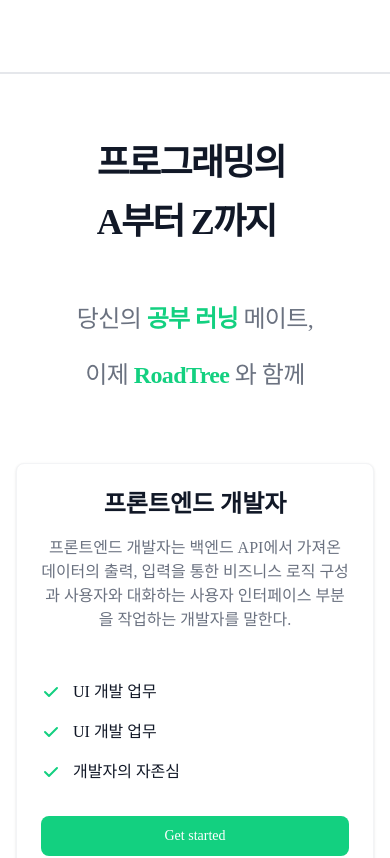
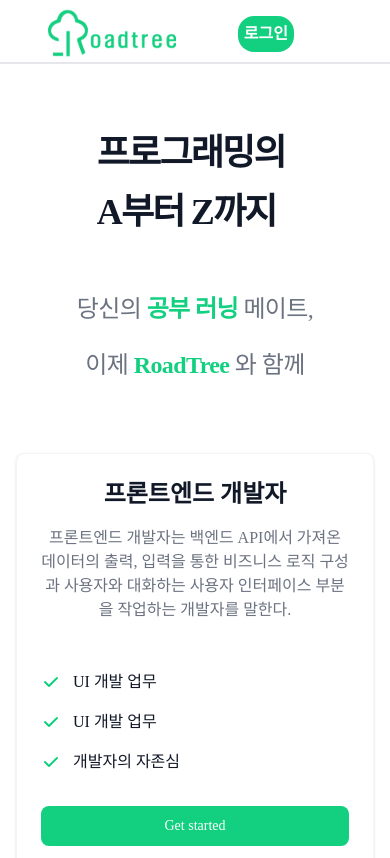
Before and after one commit to ph2-critical/roadTree-client, a Next.js app: page / in a window 390 px wide. Shown: the top 858 px of the page. Built offline with nearby package versions, Linux system fonts and the light colour scheme; no server answers; what @tailwindcss/custom-forms would draw is missing.

Commit message:
chore : Amplitude 멘토링 전 커밋

```diff
--- /dev/null
+++ b/src/components/RoadmapPage/MainGreenBtn.tsx
@@ -0,0 +1,17 @@
+export default function MainGreenBtn(props: {
+  string: string;
+  onClick: () => void;
+  class?: string;
+}) {
+  return (
+    <button
+      className={
+        'text-white bg-main hover:brightness-95 focus:ring-4 focus:ring-primary-200 font-medium rounded-lg text-sm px-5 py-2.5 text-center' +
+        props.class
+      }
+      onClick={props.onClick}
+    >
+      {props.string}
+    </button>
+  );
+}
--- a/src/components/RoadmapPage/Navbar.tsx
+++ b/src/components/RoadmapPage/Navbar.tsx
@@ -24,16 +24,16 @@
   }, []);
 
   return (
-    <header className="relative z-50 py-4 border-b-2">
-      <div className="mx-auto max-w-7xl px-2  flex flex-wrap lg:flex-nowrap">
-        <Link className="mt-10 lg:mt-0 lg:grow lg:basis-0" href="/">
-          <Logo className="hidden text-lg text-white md:flex hover:cursor-pointer" />
+    <header className="relative z-50 py-2 border-b-2 h-16">
+      <div className="px-2 flex flex-wrap mx-10">
+        <Link className="mt-0 grow basis-0" href="/">
+          <Logo className="text-lg text-white flex hover:cursor-pointer" />
         </Link>
-        <div className="hidden sm:mt-10 sm:flex lg:mt-0 lg:grow lg:basis-0 lg:justify-end">
+        <div className="flex lg:mt-0 lg:grow lg:basis-0 lg:justify-end mx-10">
           {init ? (
             isLoggedIn === false ? (
               <button
-                className="inline-flex justify-center rounded-2xl bg-main p-4 text-base font-semibold text-white hover:brightness-95 focus:outline-none focus-visible:outline-2 focus-visible:outline-offset-2 focus-visible:outline-blue-500 active:text-white/70"
+                className="inline-flex justify-center rounded-2xl bg-main m-2 p-1.5 text-base font-semibold text-white hover:brightness-95 focus:outline-none focus-visible:outline-2 focus-visible:outline-offset-2 focus-visible:outline-blue-500 active:text-white/70"
                 onClick={() => {
                   onModal ? null : setModalTrue();
                   setLastModalonId(3);
@@ -43,7 +43,7 @@
               </button>
             ) : (
               <button
-                className="inline-flex justify-center rounded-2xl bg-main p-4 text-base font-semibold text-white hover:brightness-95 focus:outline-none focus-visible:outline-2 focus-visible:outline-offset-2 focus-visible:outline-blue-500 active:text-white/70"
+                className="inline-flex justify-center rounded-2xl bg-main m-2 p-1.5 text-base font-semibold text-white hover:brightness-95 focus:outline-none focus-visible:outline-2 focus-visible:outline-offset-2 focus-visible:outline-blue-500 active:text-white/70"
                 onClick={() => {
                   signOut(auth)
                     .then(() => {
@@ -59,7 +59,7 @@
               </button>
             )
           ) : (
-            <div className="inline-flex justify-center rounded-2xl bg-main p-4 text-base font-semibold text-white hover:brightness-95 focus:outline-none focus-visible:outline-2 focus-visible:outline-offset-2 focus-visible:outline-blue-500 active:text-white/70">
+            <div className="inline-flex justify-center rounded-2xl bg-main p-1.5 text-base font-semibold text-white hover:brightness-95 focus:outline-none focus-visible:outline-2 focus-visible:outline-offset-2 focus-visible:outline-blue-500 active:text-white/70">
               로딩중
             </div>
           )}
--- a/src/components/RoadmapPage/RefBlock.tsx
+++ b/src/components/RoadmapPage/RefBlock.tsx
@@ -1,5 +1,6 @@
 import { reference } from '@/public/RoadTreeData';
 import Image from 'next/image';
+import MainGreenBtn from './MainGreenBtn';
 
 export default function RefBlock(props: { refdata: reference }) {
   const refdata: reference = props.refdata;
@@ -36,7 +37,11 @@
           </div>
         </div>
       </div>
-      <div className="w-14 h-14 p-2 bg-gray-200"></div>
+      <MainGreenBtn
+        string="학습 완료"
+        onClick={() => {}}
+        class="bg-main text-white text-sm mt-auto rounded-sm"
+      />
     </div>
   );
 }
--- a/src/components/RoadmapPage/RoadTreeLayout.tsx
+++ b/src/components/RoadmapPage/RoadTreeLayout.tsx
@@ -53,6 +53,7 @@
           });
           toggle_deleteselect(child);
         }
+        child.select = false;
       });
     }
 
--- a/src/components/RoadmapPage/StartBut.tsx
+++ b/src/components/RoadmapPage/StartBut.tsx
@@ -6,8 +6,9 @@
 import { auth } from './Fbase';
 import { useRouter } from 'next/navigation';
 import { onAuthStateChanged } from 'firebase/auth';
+import MainGreenBtn from './MainGreenBtn';
 
-export default function StartBut(props: {cid: number}) {
+export default function StartBut(props: { cid: number }) {
   const { setModalTrue, lastModalonId, setLastModalonId } = useModalStore();
   const router = useRouter();
   const cid = props.cid;
@@ -44,12 +45,5 @@
     }
   };
 
-  return (
-    <button
-      className='text-white bg-main hover:brightness-95 focus:ring-4 focus:ring-primary-200 font-medium rounded-lg text-sm px-5 py-2.5 text-center'
-      onClick={checkUserAndLogin}
-    >
-      Get started
-    </button>
-  );
+  return <MainGreenBtn onClick={checkUserAndLogin} string="Get started" />;
 }
```
